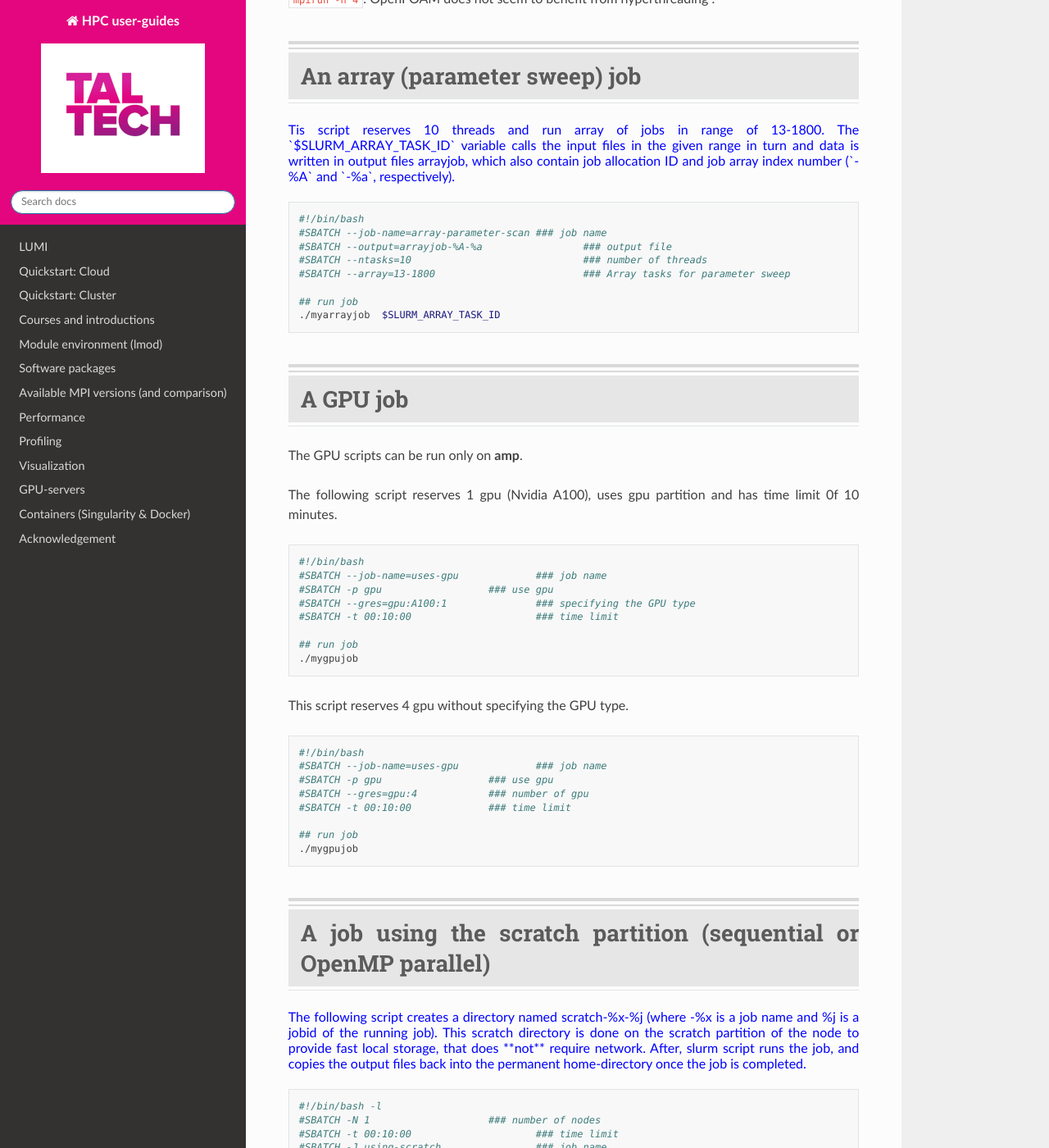
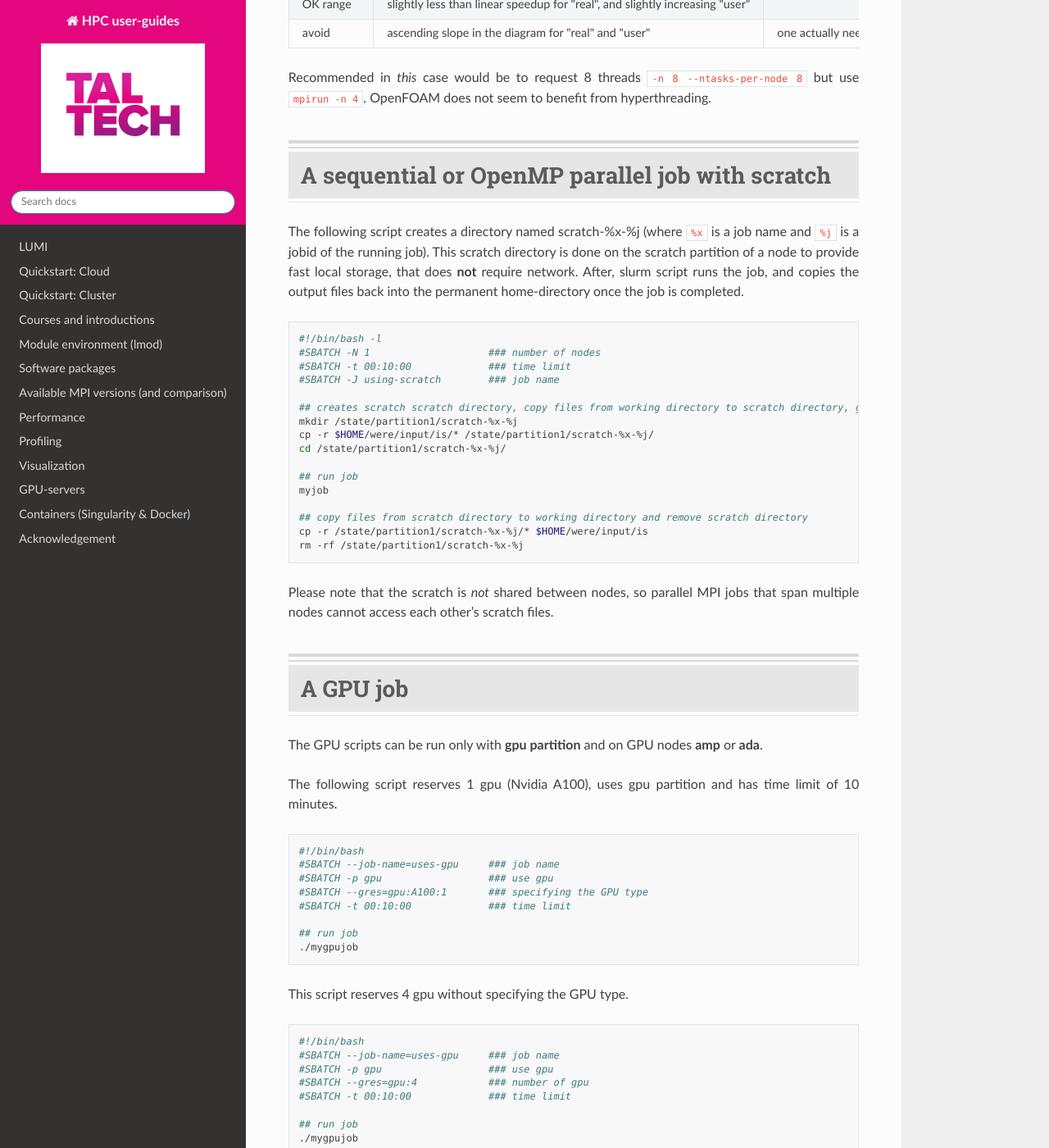
Before and after one commit to TalTech-HPC-Centre/user-guides-source, a Sphinx documentation site: the page built from docs/slurm_example.md, in a window 1280 px wide and 1400 px high, scrolled down 3517 px. Shown: the whole window at 82% size. Built offline with Sphinx 7.4.7 and the Read the Docs theme 3.1.0, drawn with Linux system fonts in a browser that asks for light colours; some of the changed text lies outside the part shown.

Commit message:
slurm_example.md 	modified:   docs/slurm_example.md

````diff
--- a/docs/slurm_example.md
+++ b/docs/slurm_example.md
@@ -1,5 +1,14 @@
 # Examples of slurm scripts
 
+- [A single thread job](/slurm_example.html#a-single-thread-job)
+- [An OpenMP parallel job](/slurm_example.html#an-openmp-parallel-job)
+- [A script for MPI parallel job (OpenFOAM)](/slurm_example.html#a-script-for-mpi-parallel-job-openfoam)
+- [A sequential or OpenMP parallel job using scratch](/slurm_example.html#a-sequential-or-openmp-parallel-job-with-scratch)
+- [A GPU job](/slurm_example.html#a-gpu-job)
+- [An array (parameter sweep) job](/slurm_example.html#an-array-parameter-sweep-job)
+
+<br>
+<br>
 <div class="simple1">
 <b>Some useful online resources:</b>
 
@@ -67,7 +76,7 @@
 <br>
 <br>
 
-**Note:** Each thread needs to do enough work to compensate for the time it took to launch it. Therefore it is not useful to run small/short jobs in parallel.
+**Note:** Each thread needs to do enough work to compensate for the time it took to launch it. Therefore it is not useful to run small/short jobs in parallel. **Parallel does not (necessarily) mean faster!!!** Parallel execution introduces overhead (starting threads, communication)! For optimal execution time and optimal use of resources one needs to test and find the sweet spot.
 
 ```bash
 #!/bin/bash
@@ -84,8 +93,6 @@
 ./hello_omp
 ```
 
-**NOTE: Parallel does not (necessarily) mean faster!!!** Parallel execution introduces overhead (starting threads, communication)! For optimal execution time and optimal use of resources one needs to test and find the sweet spot.
-
 <br>
 <br>
 <hr style="margin-right: 0px; margin-bottom: 4px; margin-left: 0px; margin-top: -24px; border:2px solid  #d9d9d9 "></hr>
@@ -99,17 +106,11 @@
 <span style="color:blue">
 (since `mpirun` uses cores by default),
 </span>
-loads the OpenMPI module, the OpenFOAM variables, changes into the case directory and runs the typical commands necessary for a parallel OpenFOAM job. *It also sets OpenMPI transport properties to use Ethernet TCP!*
+loads the OpenMPI module, the OpenFOAM variables, changes into the case directory and runs the typical commands necessary for a parallel OpenFOAM job. It also sets OpenMPI transport properties to use Ethernet TCP!
 
 It would be possible to request all tasks to be on the same node using the `-N` and `--tasks-per-node` options, this would be useful to make use of the very low latency shared memory communication of MPI (provided the job fits into the RAM of a single node).
 
-<span style="color:blue">
 Flag `-l` in #!/bin/bash row means that settings in /home/user/.bash_profile will be executed.
-</span>
-<br>
-<br>
-
-**Note:** Each task needs sufficient work to do to make up for the time spent with inter-process communication. Therefore it is not useful to run small/short jobs in parallel.
 
 ```bash
 #!/bin/bash -l
@@ -131,7 +132,8 @@
 reconstructPar
 ```
 
-**NOTE: Parallel does not (necessarily) mean faster!!!** Parallel execution introduces overhead (starting threads, communication)! For optimal execution time and optimal use of resources one needs to test and find the sweet spot.
+**Note:** Each task needs sufficient work to do to make up for the time spent with inter-process communication. Therefore it is not useful to run small/short jobs in parallel.
+ **Parallel does not (necessarily) mean faster!!!** Parallel execution introduces overhead (starting threads, communication)! For optimal execution time and optimal use of resources one needs to test and find the sweet spot.
 
 ![sweet spot](pictures/of-timing4.png)
 
@@ -146,94 +148,25 @@
 | avoid | ascending slope in the diagram for "real" and "user" | one actually needs to wait longer compared to the case with fewer cores | NEVER |
 
 
-Recommended in *this* case would be to request 8 threads `-n 8 --ntasks-per-node 8` but use `mpirun -n 4`. OpenFOAM does not seem to benefit from hyperthreading
-.
-
+Recommended in *this* case would be to request 8 threads `-n 8 --ntasks-per-node 8` but use `mpirun -n 4`. OpenFOAM does not seem to benefit from hyperthreading.
 
 <br>
 <br>
 <hr style="margin-right: 0px; margin-bottom: 4px; margin-left: 0px; margin-top: -24px; border:2px solid  #d9d9d9 "></hr>
 <hr style="margin: 4px 0px; border:1px solid  #d9d9d9 "></hr>
 
-## An array (parameter sweep) job
+## A sequential or OpenMP parallel job with scratch
 
 ---
 
-<span style="color:blue">
-Tis script reserves 10 threads and run array of jobs in range of 13-1800.  The `$SLURM_ARRAY_TASK_ID` variable calls the input files in the given range in turn and data is written in output files arrayjob, which also contain job allocation ID and  job array index number (`-%A` and `-%a`, respectively).
-</span>
-<br>
-<br>
+The following script creates a directory named scratch-%x-%j (where `%x` is a job name and `%j` is a jobid of the running job). This scratch directory is done on the scratch partition of a node to provide fast local storage, that does **not** require network. After, slurm script runs the job, and copies the output files back into the permanent home-directory once the job is completed.
 
-```bash
-#!/bin/bash
-#SBATCH --job-name=array-parameter-scan	### job name
-#SBATCH --output=arrayjob-%A-%a  		### output file
-#SBATCH --ntasks=10  			    	### number of threads
-#SBATCH --array=13-1800       		    	### Array tasks for parameter sweep
-
-## run job
-./myarrayjob  $SLURM_ARRAY_TASK_ID
-```
-
-<br>
-<br>
-<hr style="margin-right: 0px; margin-bottom: 4px; margin-left: 0px; margin-top: -24px; border:2px solid  #d9d9d9 "></hr>
-<hr style="margin: 4px 0px; border:1px solid  #d9d9d9 "></hr>
-
-## A GPU job
-
----
-
-The GPU scripts can be run only on **amp**.
-
-
-The following script reserves 1 gpu (Nvidia A100), uses gpu partition and has time limit 0f 10 minutes.
-
-```bash
-#!/bin/bash
-#SBATCH --job-name=uses-gpu		### job name
-#SBATCH -p gpu			### use gpu
-#SBATCH --gres=gpu:A100:1		### specifying the GPU type
-#SBATCH -t 00:10:00			### time limit
-
-## run job
-./mygpujob
-```
-
-This script reserves 4 gpu without specifying the GPU type.
-
-```bash
-#!/bin/bash
-#SBATCH --job-name=uses-gpu		### job name
-#SBATCH -p gpu			### use gpu
-#SBATCH --gres=gpu:4		### number of gpu
-#SBATCH -t 00:10:00 		### time limit
-
-## run job
-./mygpujob
-```
-
-<br>
-<br>
-<hr style="margin-right: 0px; margin-bottom: 4px; margin-left: 0px; margin-top: -24px; border:2px solid  #d9d9d9 "></hr>
-<hr style="margin: 4px 0px; border:1px solid  #d9d9d9 "></hr>
-
-## A job using the scratch partition (sequential or OpenMP parallel)
-
----
-
-<span style="color:blue">
-The following script creates a directory named scratch-%x-%j (where -%x is a job name and %j is a jobid of the running job). This scratch directory is done on the scratch partition of the node to provide fast local storage, that does **not** require network. After, slurm script runs the job, and copies the output files back into the permanent home-directory once the job is completed.
-</span>
-<br>
-<br>
 
 ```bash
 #!/bin/bash -l
 #SBATCH -N 1			### number of nodes
-#SBATCH -t 00:10:00			### time limit
-#SBATCH -J using-scratch		### job name
+#SBATCH -t 00:10:00		### time limit
+#SBATCH -J using-scratch	### job name
 
 ## creates scratch scratch directory, copy files from working directory to scratch directory, goes to scratch directory
 mkdir /state/partition1/scratch-%x-%j
@@ -251,3 +184,63 @@
 Please note that the scratch is *not* shared between nodes, so parallel MPI jobs that span multiple nodes cannot access each other's scratch files.
 
 <br>
+<br>
+<hr style="margin-right: 0px; margin-bottom: 4px; margin-left: 0px; margin-top: -24px; border:2px solid  #d9d9d9 "></hr>
+<hr style="margin: 4px 0px; border:1px solid  #d9d9d9 "></hr>
+
+## A GPU job
+
+---
+
+The GPU scripts can be run only with **gpu partition** and on GPU nodes **amp** or **ada**.
+
+
+The following script reserves 1 gpu (Nvidia A100), uses gpu partition and has time limit of 10 minutes.
+
+```bash
+#!/bin/bash
+#SBATCH --job-name=uses-gpu	### job name
+#SBATCH -p gpu			### use gpu
+#SBATCH --gres=gpu:A100:1	### specifying the GPU type
+#SBATCH -t 00:10:00		### time limit
+
+## run job
+./mygpujob
+```
+
+This script reserves 4 gpu without specifying the GPU type.
+
+```bash
+#!/bin/bash
+#SBATCH --job-name=uses-gpu	### job name
+#SBATCH -p gpu			### use gpu
+#SBATCH --gres=gpu:4		### number of gpu
+#SBATCH -t 00:10:00 		### time limit
+
+## run job
+./mygpujob
+```
+
+
+<br>
+<br>
+<hr style="margin-right: 0px; margin-bottom: 4px; margin-left: 0px; margin-top: -24px; border:2px solid  #d9d9d9 "></hr>
+<hr style="margin: 4px 0px; border:1px solid  #d9d9d9 "></hr>
+
+## An array (parameter sweep) job
+
+---
+
+This script reserves 10 threads and run array of jobs in range of 13-1800.  The `$SLURM_ARRAY_TASK_ID` variable calls the input files in the given range in turn and data is written in output files arrayjob, which also contain job allocation ID and job array index number (`-%A` and `-%a`, respectively).
+
+```bash
+#!/bin/bash
+#SBATCH --job-name=array-parameter-scan	### job name
+#SBATCH --output=arrayjob-%A-%a  		### output file
+#SBATCH --ntasks=10  			    	### number of threads
+#SBATCH --array=13-1800       		    	### Array tasks for parameter sweep
+
+## run job
+./myarrayjob  $SLURM_ARRAY_TASK_ID
+```
+<br>
````
